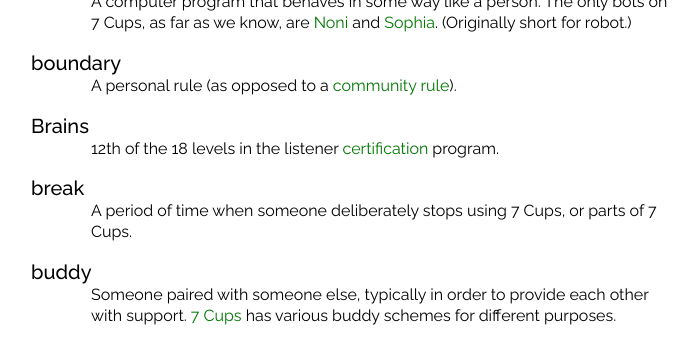
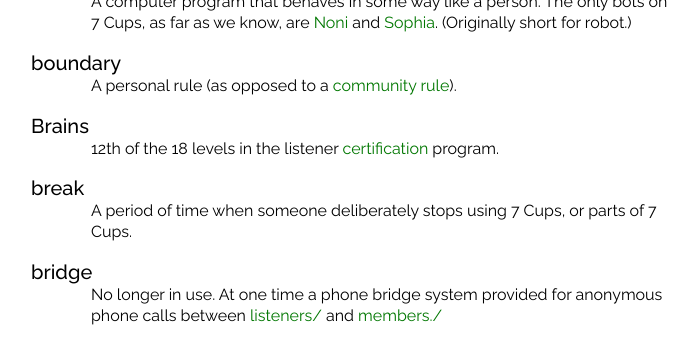
Before and after one commit to RarelyCharlie/rarelycharlie.github.io, a Jekyll site: the page built from glossary-framed.md, in a window 1280 px wide and 900 px high, scrolled down 3898 px, cut to the strip 0-345 px from the top of the window. Shown: the whole strip, without its empty margins (289-987 px from the left). Built offline with Jekyll 4.4.1, drawn with Linux system fonts in a browser that asks for light colours; some of the changed text lies outside the part shown.

Commit message:
add bridge

```diff
--- a/_includes/glossary.md
+++ b/_includes/glossary.md
@@ -143,6 +143,10 @@ A personal rule (as opposed to a ~~community rule/rule~~).
 
 # break
 A period of time when someone deliberately stops using 7 Cups, or parts of 7 Cups.
+
+# bridge
+No longer in use. At one time a phone bridge system provided for anonymous phone calls between ~~listeners/~~ and ~~members./~~
+
 
 # buddy
 Someone paired with someone else, typically in order to provide each other with support. ~~7 Cups~~ has various buddy schemes for different purposes.
@@ -692,6 +696,9 @@ _See:_ ~~PM./pm~~
 # personal request
 A request for a ~~1-to-1 chat~~ made to one particular ~~listener~~. Listeners should normally respond to personal requests, but they are not forced to.
 
+# phone bridge
+No longer in use. At one time a phone bridge system provided for anonymous phone calls between ~~listeners/~~ and ~~members./~~
+
 # Pinnacle
 26th of the 27 groups of ~~listener~~ ~~levels./level~~
 
```
